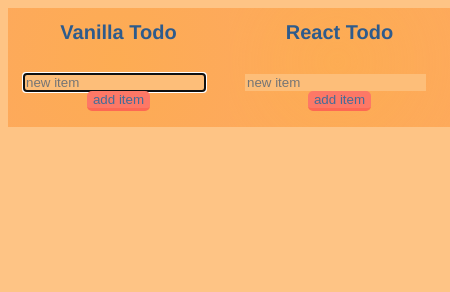
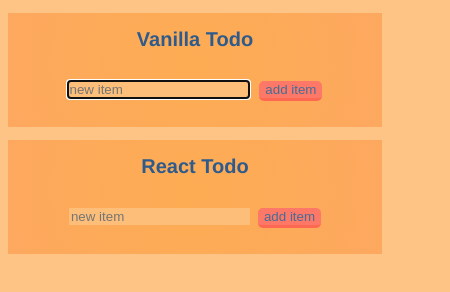
Before and after one commit to molinajes/react-refresh, a website: page index.html in a window 390 px wide. Shown: the whole page, 450 px wide, since content can reach past the window. Drawn offline with nearby package versions, Linux system fonts and the light colour scheme.

Commit message:
change display and padding for mobile

```diff
--- a/index.css
+++ b/index.css
@@ -18,6 +18,21 @@ html {
   text-align: center;
   background-image: radial-gradient(circle 561px at 49% 45.3%, rgba(253, 172, 83, 1) 0%, rgba(253, 104, 83, 0.37) 90.1%);
 }
+
+
+/* mobile responsive */
+@media (max-width: 720px) {
+  .app-container {
+    display: block;
+  }
+  .todo-container {
+    padding-bottom: 10px;
+  }
+  h1 {
+    padding-top: 15px;
+  }
+}
+
 
 h1 {
    font-family: Helvetica, sans-serif;
```
